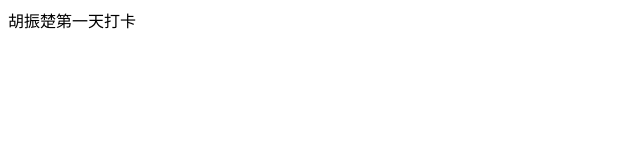
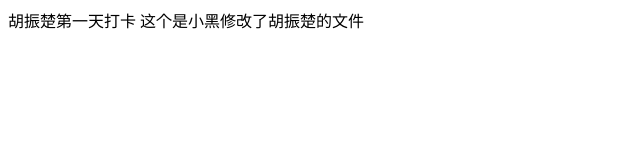
Before and after one commit to huzhenchu/demo1, a plain HTML site: page index.html in a window 1280 px wide. Shown: the whole page, without its empty margins (0-640 px from the left). Drawn offline with Linux system fonts and the light colour scheme.

Commit message:
这是小黑修改的文件

```diff
--- a/index.html
+++ b/index.html
@@ -8,5 +8,6 @@
 </head>
 <body>
     胡振楚第一天打卡
+    这个是小黑修改了胡振楚的文件
 </body>
 </html>
```
